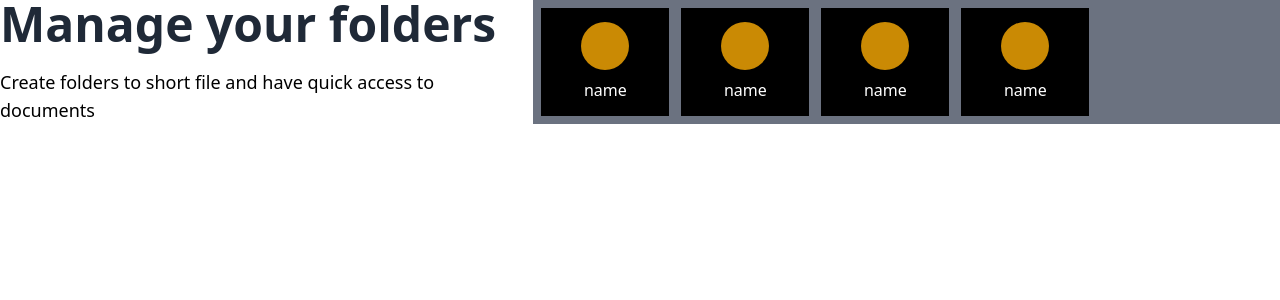
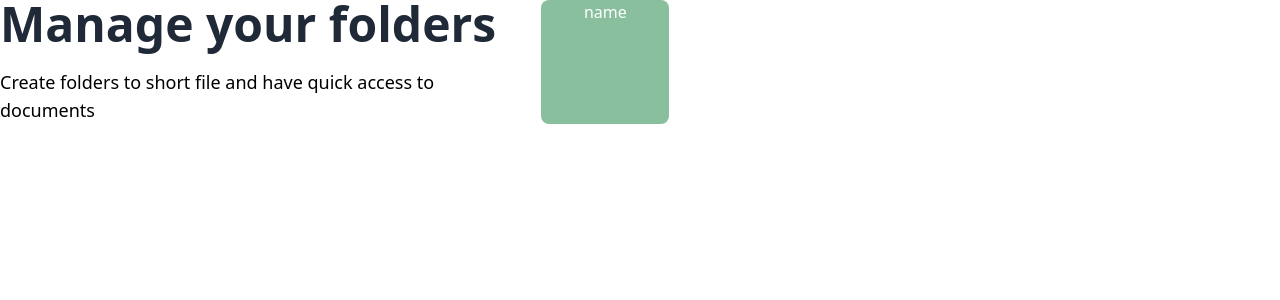
Before and after one commit to rizkymakruf/responsive-dashboard, a Next.js app: page /dashboard in a window 1280 px wide. Shown: the top 300 px of the page. Built offline with nearby package versions, Linux system fonts and the light colour scheme.

Commit message:
initial commit

```diff
--- a/pages/dashboard.js
+++ b/pages/dashboard.js
@@ -10,31 +10,10 @@ const Dashboard = () => {
             Create folders to short file and have quick access to documents
           </p>
         </div>
-        <div className="w-7/12 flex relative bg-gray-500 p-2">
-          <div className="overflow-x-scroll overflow-auto flex gap-3">
-            <div className="flex flex-none justify-center items-center w-32 bg-black">
-              <div className="flex flex-col space-y-2 justify-center items-center">
-                <div className="w-12 h-12 rounded-full bg-yellow-600"></div>
-                <p className="text-white">name</p>
-              </div>
-            </div>
-            <div className="flex flex-none justify-center items-center w-32 bg-black">
-              <div className="flex flex-col space-y-2 justify-center items-center">
-                <div className="w-12 h-12 rounded-full bg-yellow-600"></div>
-                <p className="text-white">name</p>
-              </div>
-            </div>
-            <div className="flex flex-none justify-center items-center w-32 bg-black">
-              <div className="flex flex-col space-y-2 justify-center items-center">
-                <div className="w-12 h-12 rounded-full bg-yellow-600"></div>
-                <p className="text-white">name</p>
-              </div>
-            </div>
-            <div className="flex flex-none justify-center items-center w-32 bg-black">
-              <div className="flex flex-col space-y-2 justify-center items-center">
-                <div className="w-12 h-12 rounded-full bg-yellow-600"></div>
-                <p className="text-white">name</p>
-              </div>
+        <div className="w-7/12 flex relative px-2">
+          <div className="overflow-x-scroll overflow-auto flex gap-5">
+            <div className="flex flex-none justify-center relative items-center w-32 bg-green-700/50 rounded-lg">
+              <p className="text-white absolute top-0">name</p>
             </div>
           </div>
         </div>
```
